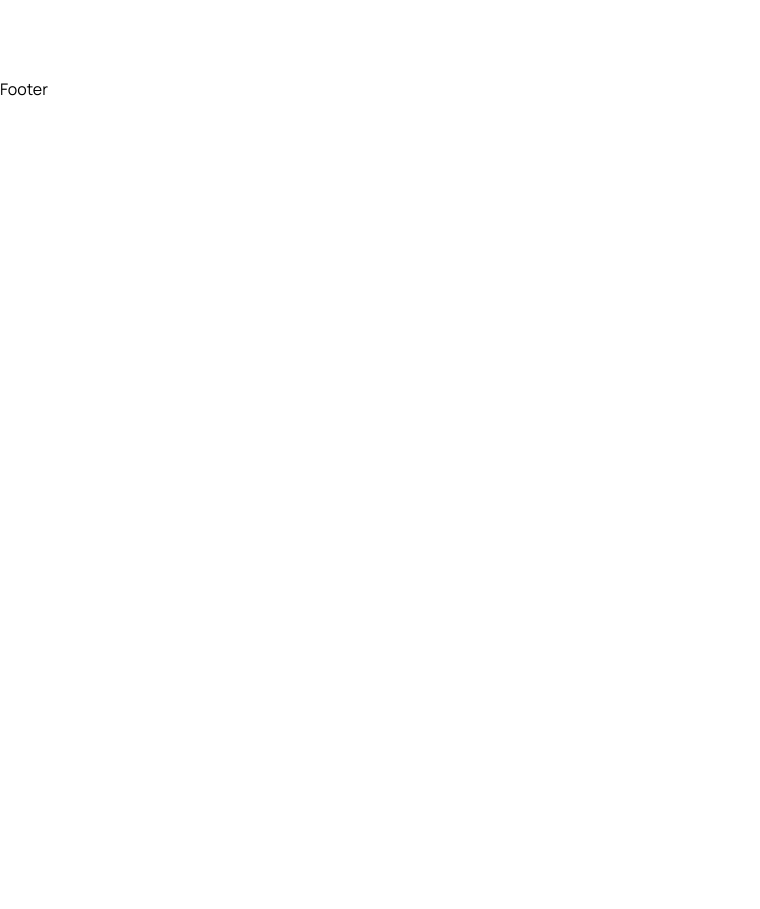
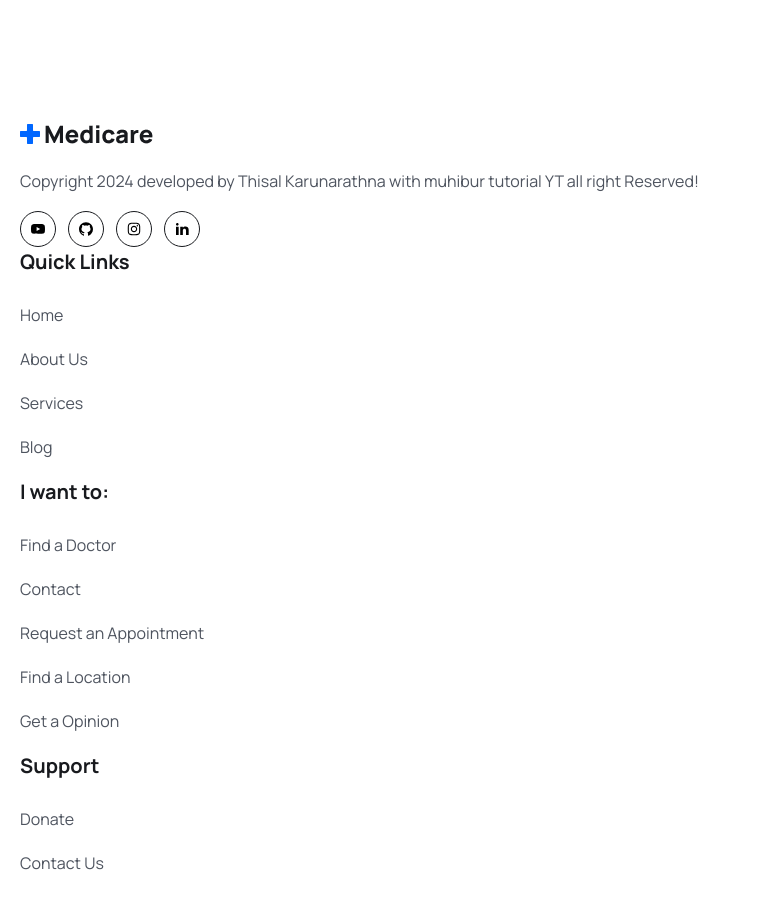
Before and after one commit to THIS4LA/doctor-appoinment-booking-app, a React (Vite) app in the folder frontEnd/: page / in a window 1280 px wide. Shown: the part 6065-6974 px from the top of the page, without its empty margins (0-760 px from the left). Before the commit the page ends 6166 px from the top, so only its background shows below. Built offline with nearby package versions, Linux system fonts and the light colour scheme.

Commit message:
footer need some changes

```diff
--- a/frontEnd/src/components/Footer/Footer.jsx
+++ b/frontEnd/src/components/Footer/Footer.jsx
@@ -1,11 +1,177 @@
-import React from 'react'
+import React from "react";
+
+import { Link } from "react-router-dom";
+import logo from "../../assets/images/logo.png";
+import { RiLinkedinFill } from "react-icons/ri";
+import {
+  AiFillYoutube,
+  AiFillGithub,
+  AiOutlineInstagram,
+} from "react-icons/ai";
+
+const socialLinks = [
+  {
+    icon: <AiFillYoutube className="group-hover:text-white w-4 h-5" />,
+    path: "https://www.youtube.com/channel/UCY35R_s59985F14l-z_p0-A",
+  },
+  {
+    icon: <AiFillGithub className="group-hover:text-white w-4 h-5" />,
+    path: "https://github.com/Muhib-Tutorial",
+  },
+  {
+    icon: <AiOutlineInstagram className="group-hover:text-white w-4 h-5" />,
+    path: "https://www.instagram.com/muhib_tutorial/",
+  },
+  {
+    icon: <RiLinkedinFill className="group-hover:text-white w-4 h-5" />,
+    path: "https://www.linkedin.com/in/muhib-tutorial/",
+  },
+];
+
+const quickLinks01 = [
+  {
+    path: "/hone",
+    display: "Home",
+  },
+  {
+    path: "/aboutus",
+    display: "About Us",
+  },
+  {
+    path: "/services",
+    display: "Services",
+  },
+  {
+    path: "/blog",
+    display: "Blog",
+  },
+];
+
+const quickLinks02 = [
+  {
+    path: "/find-a-doctor",
+    display: "Find a Doctor",
+  },
+  {
+    path: "/contact",
+    display: "Contact",
+  },
+  {
+    path: "/",
+    display: "Request an Appointment",
+  },
+  {
+    path: "/",
+    display: "Find a Location",
+  },
+  {
+    path: "/",
+    display: "Get a Opinion",
+  },
+];
+
+const quickLinks03 = [
+  {
+    path: "/",
+    display: "Donate",
+  },
+  {
+    path: "/",
+    display: "Contact Us",
+  },
+];
 
 const Footer = () => {
+  const year = new Date().getFullYear();
+
   return (
-    <div>
-      <h1>Footer</h1>
-    </div>
-  )
-}
+    <footer className="pb-16 pt-10">
+      <div className="container">
+        <div className="flex justify-between flex-col md:flex-row flex-wrap gap-[30px]">
+          <div>
+            <img src={logo} alt="logo" />
+            <p className="text-[16px] leading-7 font-[400] text-textColor mt-4">
+              Copyright {year} developed by Thisal Karunarathna with muhibur
+              tutorial YT all right Reserved!
+            </p>
 
-export default Footer
+            <div className="flex items-center gap-3 mt-4">
+              {socialLinks.map((link, index) => (
+                <Link
+                  to={link.path}
+                  key={index}
+                  className="w-9 h-9 border border-solid border-[#181A1E] rounded-full flex items-center
+                  justify-center group hover:bg-primaryColor hover:border-none"
+                >
+                  {link.icon}
+                </Link>
+              ))}
+            </div>
+            {/* Link start */}
+            <div>
+              <h2 className="text-[20px] leading-[30px] font-[700] mb-6 text-headingColor">
+                Quick Links
+              </h2>
+
+              <ul>
+                {quickLinks01.map((item, index) => (
+                  <li key={index} className="mb-4">
+                    <Link
+                      to={item.path}
+                      className="text-[16px] leading-7 font-[400] text-textColor"
+                    >
+                      {item.display}
+                    </Link>
+                  </li>
+                ))}
+              </ul>
+            </div>
+            {/* Link end */}
+            {/* Link start */}
+            <div>
+              <h2 className="text-[20px] leading-[30px] font-[700] mb-6 text-headingColor">
+                I want to:
+              </h2>
+
+              <ul>
+                {quickLinks02.map((item, index) => (
+                  <li key={index} className="mb-4">
+                    <Link
+                      to={item.path}
+                      className="text-[16px] leading-7 font-[400] text-textColor"
+                    >
+                      {item.display}
+                    </Link>
+                  </li>
+                ))}
+              </ul>
+            </div>
+            {/* Link end */}
+            {/* Link start */}
+            <div>
+              <h2 className="text-[20px] leading-[30px] font-[700] mb-6 text-headingColor">
+                Support
+              </h2>
+
+              <ul>
+                {quickLinks03.map((item, index) => (
+                  <li key={index} className="mb-4">
+                    <Link
+                      to={item.path}
+                      className="text-[16px] leading-7 font-[400] text-textColor"
+                    >
+                      {item.display}
+                    </Link>
+                  </li>
+                ))}
+              </ul>
+            </div>
+            {/* Link end */}
+          </div>
+        </div>
+      </div>
+    </footer>
+  );
+};
+
+export default Footer;
--- a/frontEnd/src/pages/Home.jsx
+++ b/frontEnd/src/pages/Home.jsx
@@ -2,7 +2,7 @@
 import About from "./../components/About/About";
 import ServiceList from "../components/Services/ServiceList";
 import DoctorList from "../components/Doctors/DoctorList";
-import Testimonial from "../components/Testimonial/Testimonial";
+// import Testimonial from "../components/Testimonial/Testimonial";
 
 import heroImg01 from "../assets/images/hero-img01.png";
 import heroImg02 from "../assets/images/hero-img02.png";
```
